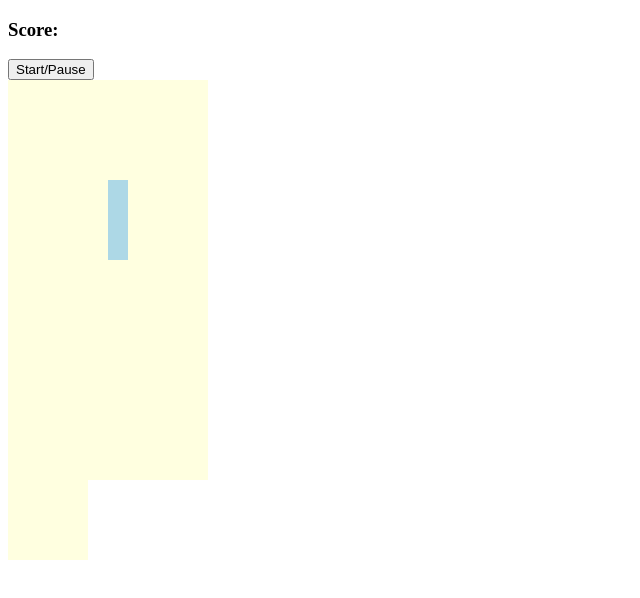
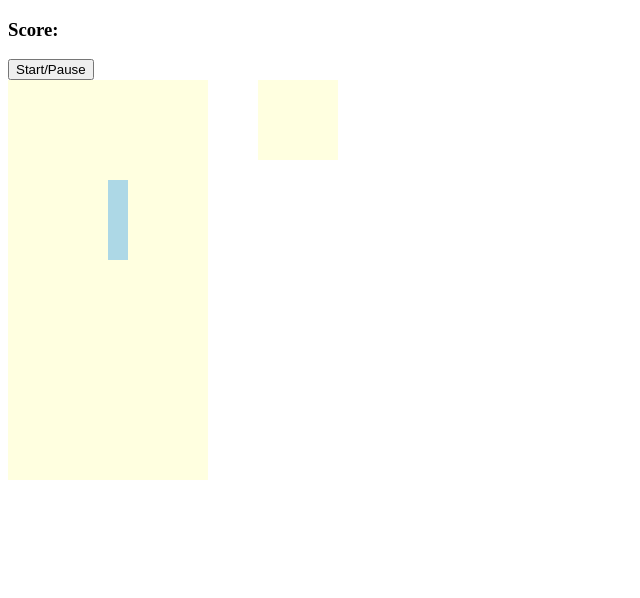
Before and after one commit to skmmks/tetris-javascript, a plain HTML site: page index.html in a window 1280 px wide. Shown: the whole page, without its empty margins (0-640 px from the left). Drawn offline with Linux system fonts and the light colour scheme.

Commit message:
update styling for mini grid

```diff
--- a/styles.css
+++ b/styles.css
@@ -1,3 +1,7 @@
+.container {
+  display: flex;
+}
+
 .grid {
   width: 200px;
   height: 400px;
@@ -17,6 +21,7 @@
 }
 
 .mini-grid {
+  margin-left: 50px;
   width: 80px;
   height: 80px;
   display: flex;
```
